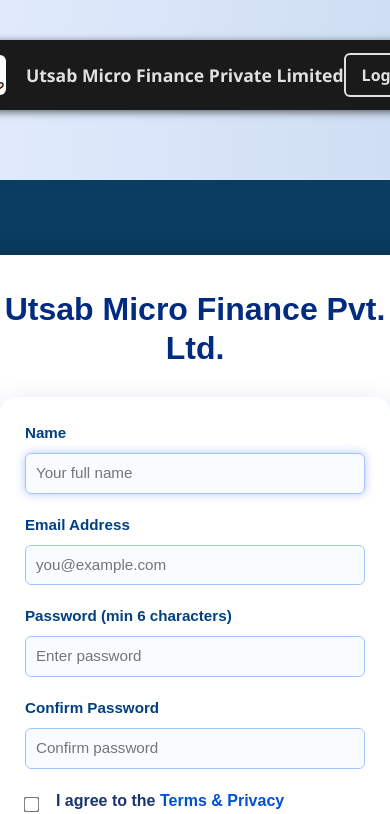
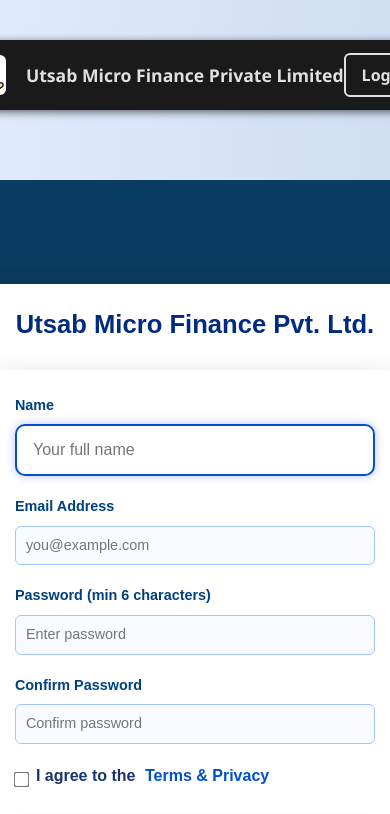
Before and after one commit to CoderHarshaVardhan/vercel-frontend, a React (Create React App) app: page /register in a window 390 px wide. Shown: the top 814 px of the page. Built offline with nearby package versions, Linux system fonts and the light colour scheme.

Commit message:
Register updated

```diff
--- /dev/null
+++ b/src/pages/Register.css
@@ -0,0 +1,111 @@
+.register-body {
+  font-family: 'Poppins', sans-serif;
+  background: #0a3d62;
+  display: flex;
+  justify-content: center;
+  align-items: center;
+  min-height: 100vh;
+  padding: 20px;
+}
+
+.register-container {
+  background: #ffffff;
+  width: 100%;
+  max-width: 550px;
+  padding: 35px 30px;
+  border-radius: 12px;
+  box-shadow: 0 10px 35px rgba(0, 0, 0, 0.4);
+  color: #0a3d62;
+}
+
+.register-heading {
+  text-align: center;
+  margin-bottom: 30px;
+  font-weight: 600;
+  font-size: 2rem;
+  color: #002b80;
+}
+
+.register-label {
+  display: block;
+  margin-bottom: 8px;
+  font-weight: 600;
+  font-size: 0.95rem;
+  color: #004080;
+}
+
+.register-input {
+  width: 100%;
+  padding: 8px 10px;
+  margin-bottom: 20px;
+  border: 1.5px solid #a3c5ff;
+  border-radius: 6px;
+  font-size: 0.95rem;
+  background: #f8fbff;
+  color: #002b80;
+  outline: none;
+  transition: border-color 0.25s ease;
+}
+
+.register-input:focus {
+  border-color: #0050d1;
+}
+
+.register-terms {
+  font-size: 0.9rem;
+  margin-bottom: 20px;
+  color: #333;
+  display: flex;
+  align-items: center;
+}
+
+.register-checkbox {
+  margin-right: 10px;
+  transform: scale(1.2);
+  accent-color: #0050d1;
+}
+
+.register-link-button {
+  background: none;
+  border: none;
+  padding: 0;
+  margin-left: 5px;
+  color: #0050d1;
+  font-weight: 600;
+  cursor: pointer;
+}
+
+.register-button {
+  width: 100%;
+  background: #0050d1;
+  color: white;
+  border: none;
+  padding: 12px;
+  border-radius: 8px;
+  font-weight: 600;
+  font-size: 1rem;
+  cursor: pointer;
+  box-shadow: 0 6px 14px rgba(0, 80, 209, 0.25);
+  transition: background 0.3s ease;
+}
+
+.register-button:hover {
+  background: #003ea1;
+}
+
+/* ✅ Responsive for mobile */
+@media (max-width: 480px) {
+  .register-container {
+    padding: 25px 20px;
+  }
+
+  .register-heading {
+    font-size: 1.6rem;
+  }
+
+  .register-label,
+  .register-input,
+  .register-button {
+    font-size: 0.9rem;
+  }
+}
--- a/src/pages/Register.jsx
+++ b/src/pages/Register.jsx
@@ -2,6 +2,7 @@ import React, { useState, useEffect } from "react";
 import { ToastContainer, toast } from "react-toastify";
 import "react-toastify/dist/ReactToastify.css";
 import { useNavigate } from "react-router-dom";
+import "./Register.css"; // 👈 CSS import
 
 const Register = () => {
   const [formData, setFormData] = useState({
@@ -51,7 +52,7 @@ const Register = () => {
 
       setTimeout(() => {
         navigate("/login");
-      }, 2000); // 2000 milliseconds = 2 seconds
+      }, 2000);
 
       setFormData({
         name: "",
@@ -66,13 +67,13 @@ const Register = () => {
   };
 
   return (
-    <div style={styles.body}>
-      <div style={styles.container}>
-        <h1 style={styles.heading}>Utsab Micro Finance Pvt. Ltd.</h1>
+    <div className="register-body">
+      <div className="register-container">
+        <h1 className="register-heading">Utsab Micro Finance Pvt. Ltd.</h1>
         <form onSubmit={handleSubmit} noValidate>
-          <label htmlFor="name" style={styles.label}>Name</label>
+          <label htmlFor="name" className="register-label">Name</label>
           <input
-            style={styles.input}
+            className="register-input"
             type="text"
             id="name"
             name="name"
@@ -82,9 +83,9 @@ const Register = () => {
             required
           />
 
-          <label htmlFor="email" style={styles.label}>Email Address</label>
+          <label htmlFor="email" className="register-label">Email Address</label>
           <input
-            style={styles.input}
+            className="register-input"
             type="email"
             id="email"
             name="email"
@@ -94,9 +95,9 @@ const Register = () => {
             required
           />
 
-          <label htmlFor="password" style={styles.label}>Password (min 6 characters)</label>
+          <label htmlFor="password" className="register-label">Password (min 6 characters)</label>
           <input
-            style={styles.input}
+            className="register-input"
             type="password"
             id="password"
             name="password"
@@ -106,9 +107,9 @@ const Register = () => {
             required
           />
 
-          <label htmlFor="confirm_password" style={styles.label}>Confirm Password</label>
+          <label htmlFor="confirm_password" className="register-label">Confirm Password</label>
           <input
-            style={styles.input}
+            className="register-input"
             type="password"
             id="confirm_password"
             name="confirm_password"
@@ -118,7 +119,7 @@ const Register = () => {
             required
           />
 
-          <div style={styles.terms}>
+          <div className="register-terms">
             <input
               type="checkbox"
               id="terms"
@@ -126,21 +127,21 @@ const Register = () => {
               checked={formData.terms}
               onChange={handleChange}
               required
-              style={styles.checkbox}
+              className="register-checkbox"
             />
-            <label htmlFor="terms" style={{ marginLeft: 8 }}>
+            <label htmlFor="terms">
               I agree to the{" "}
               <button
                 type="button"
                 onClick={() => alert("Terms & Privacy page coming soon")}
-                style={{ ...styles.link, background: "none", border: "none", padding: 0, cursor: "pointer" }}
+                className="register-link-button"
               >
                 Terms & Privacy
               </button>
             </label>
           </div>
 
-          <button type="submit" style={styles.button}>Register</button>
+          <button type="submit" className="register-button">Register</button>
         </form>
       </div>
       <ToastContainer position="bottom-center" />
@@ -148,82 +149,4 @@ const Register = () => {
   );
 };
 
-const styles = {
-  body: {
-    fontFamily: "'Poppins', sans-serif",
-    background: "#0a3d62",
-    display: "flex",
-    justifyContent: "center",
-    alignItems: "center",
-    minHeight: "100vh",
-    margin: 0,
-    padding: 20,
-  },
-  container: {
-    background: "#ffffff",
-    maxWidth: 550,
-    width: "100%",
-    padding: "35px 30px",
-    borderRadius: 12,
-    boxShadow: "0 10px 35px rgba(0, 0, 0, 0.4)",
-    color: "#0a3d62",
-  },
-  heading: {
-    textAlign: "center",
-    marginBottom: 30,
-    fontWeight: 600,
-    fontSize: "2rem",
-    color: "#002b80",
-  },
-  label: {
-    display: "block",
-    marginBottom: 8,
-    fontWeight: 600,
-    fontSize: "0.95rem",
-    color: "#004080",
-  },
-  input: {
-    width: "100%",
-    padding: "8px 10px",
-    marginBottom: 20,
-    border: "1.5px solid #a3c5ff",
-    borderRadius: 6,
-    fontSize: "0.95rem",
-    background: "#f8fbff",
-    color: "#002b80",
-    transition: "border-color 0.25s ease",
-    outline: "none",
-  },
-  terms: {
-    fontSize: "0.9rem",
-    marginBottom: 20,
-    color: "#333",
-    display: "flex",
-    alignItems: "center",
-  },
-  checkbox: {
-    marginRight: 10,
-    transform: "scale(1.2)",
-    accentColor: "#0050d1",
-  },
-  link: {
-    color: "#0050d1",
-    textDecoration: "none",
-    fontWeight: 600,
-  },
-  button: {
-    width: "100%",
-    background: "#0050d1",
-    color: "white",
-    border: "none",
-    padding: 12,
-    borderRadius: 8,
-    fontWeight: 600,
-    fontSize: "1rem",
-    cursor: "pointer",
-    boxShadow: "0 6px 14px rgba(0, 80, 209, 0.25)",
-    transition: "background 0.3s ease",
-  },
-};
-
 export default Register;
```
